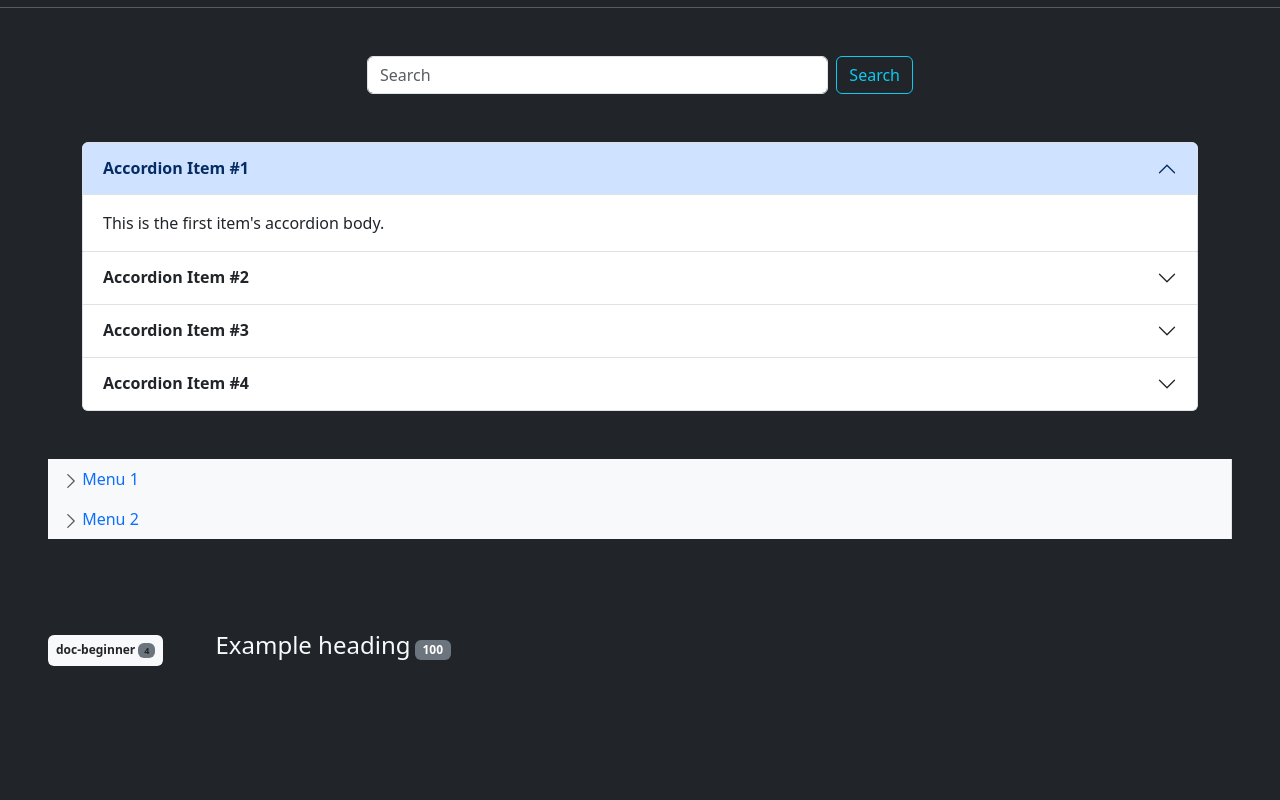
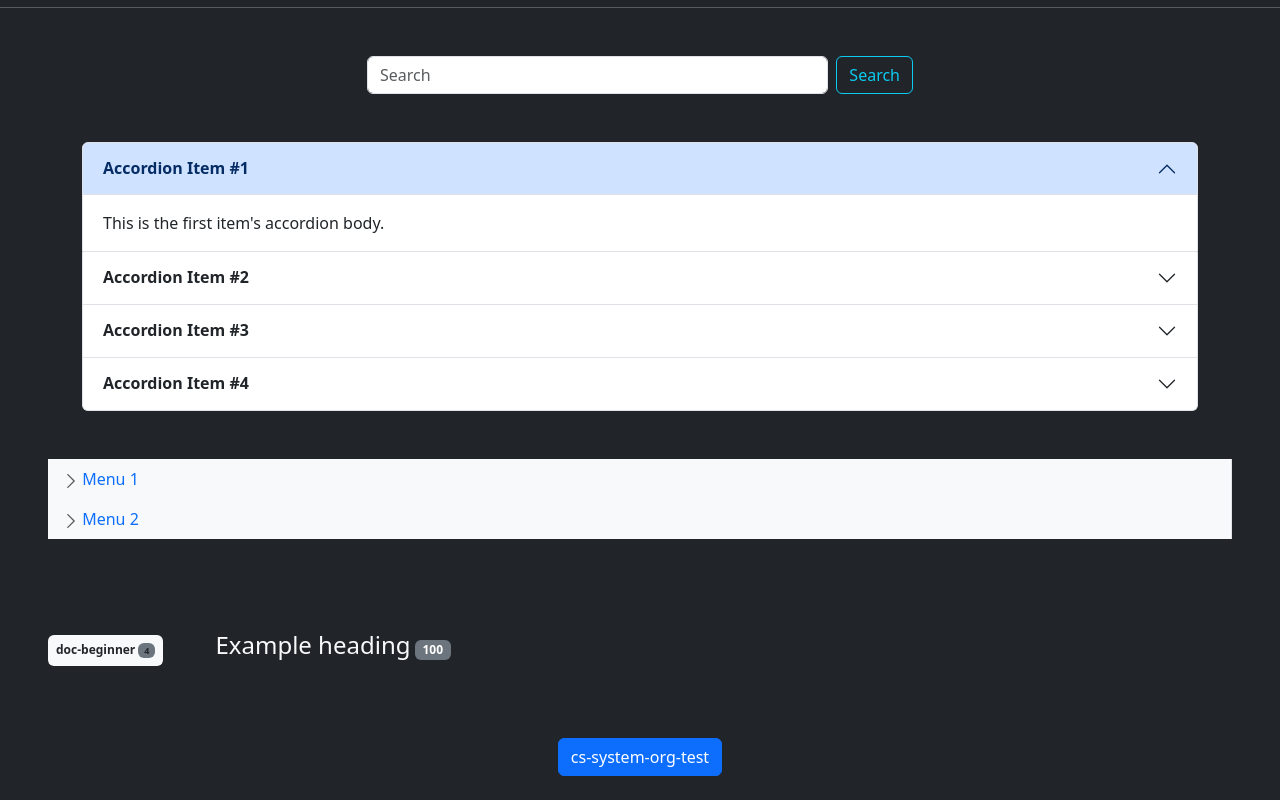
Before and after one commit to Ali-Sdg90/Learning-Bootstrap-, a website: page index.html in a window 1280 px wide. Shown: the part 3910-4710 px from the top of the page. Before the commit the page ends 4624 px from the top, so only its background shows below. Drawn offline with nearby package versions, Linux system fonts and the light colour scheme.

Commit message:
Add cs-system-org-test to index.html

```diff
--- a/index.html
+++ b/index.html
@@ -522,6 +522,12 @@
             <span class="badge bg-secondary">100</span>
         </div>
 
+        <div class="d-flex justify-content-center m-4">
+            <a href="./tests/cs-system-org-test.html">
+                <button class="btn btn-primary">cs-system-org-test</button></a
+            >
+        </div>
+
         <script
             src="https://cdn.jsdelivr.net/npm/bootstrap@5.3.2/dist/js/bootstrap.bundle.min.js"
             integrity="sha384-C6RzsynM9kWDrMNeT87bh95OGNyZPhcTNXj1NW7RuBCsyN/o0jlpcV8Qyq46cDfL"
```
Also changed, not shown: tests/cs-system-org-test.html (+2 -4 lines).
